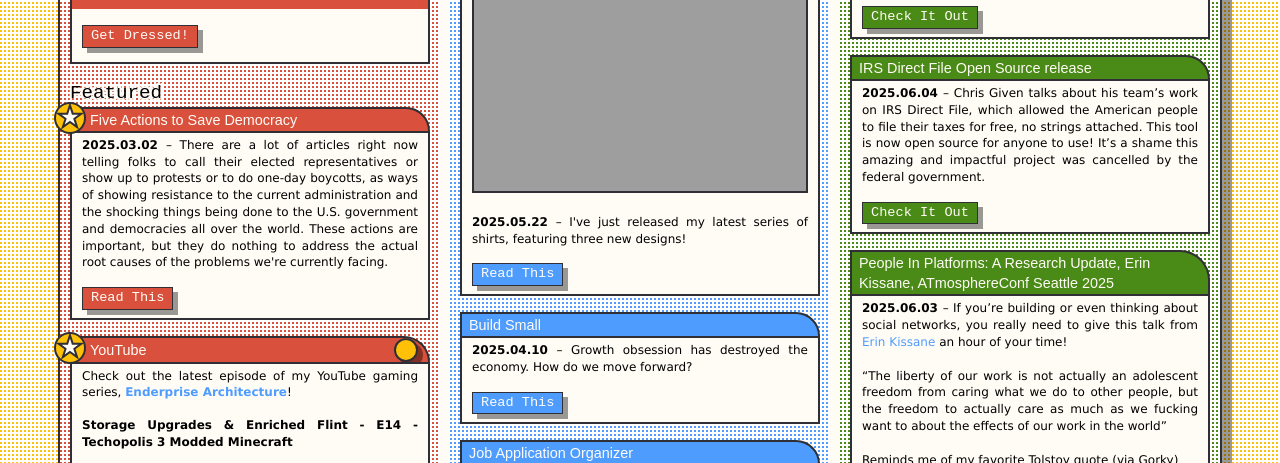
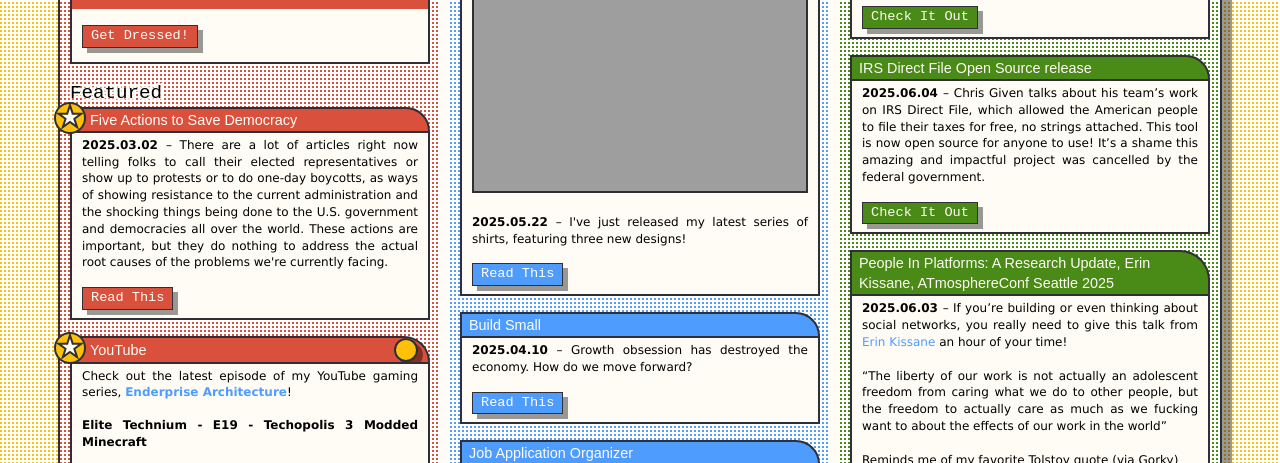
Before and after one commit to krusynth/billhunt.dev, a Jekyll site: the page built from index.md, in a window 1280 px wide, cut to the strip 238-701 px from the top of the page. Built offline with Jekyll 4.4.1, drawn with Linux system fonts in a browser that asks for light colours; some web fonts are replaced.

Commit message:
Updating latest YouTube video

```diff
--- a/_data/youtube.json
+++ b/_data/youtube.json
@@ -1 +1 @@
-{"title":"Storage Upgrades & Enriched Flint - E14 - Techopolis 3 Modded Minecraft","link":"https://www.youtube.com/watch?v=lE_jWG0atkk","thumbnail":"https://i1.ytimg.com/vi/lE_jWG0atkk/hqdefault.jpg"}
+{"title":"Elite Technium - E19 - Techopolis 3 Modded Minecraft","link":"https://www.youtube.com/watch?v=yMWtXI5B9ys","thumbnail":"https://i2.ytimg.com/vi/yMWtXI5B9ys/hqdefault.jpg"}
```
